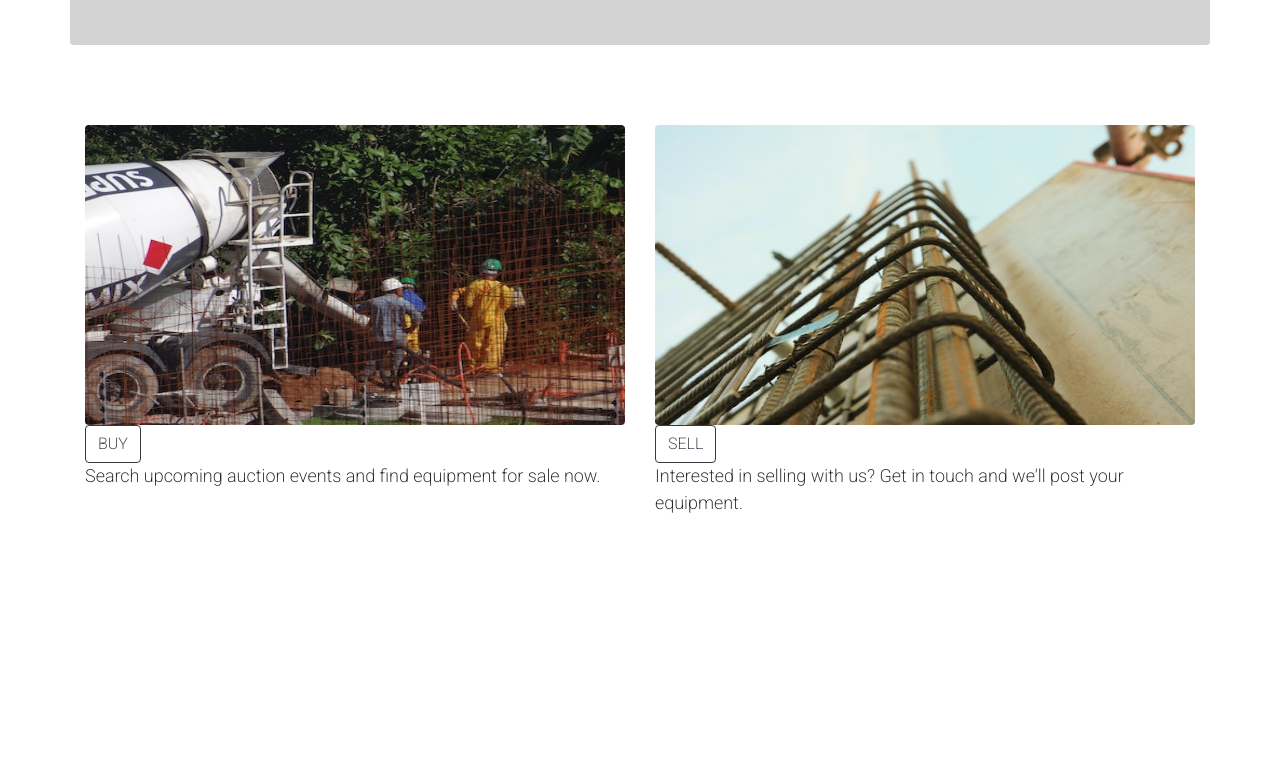
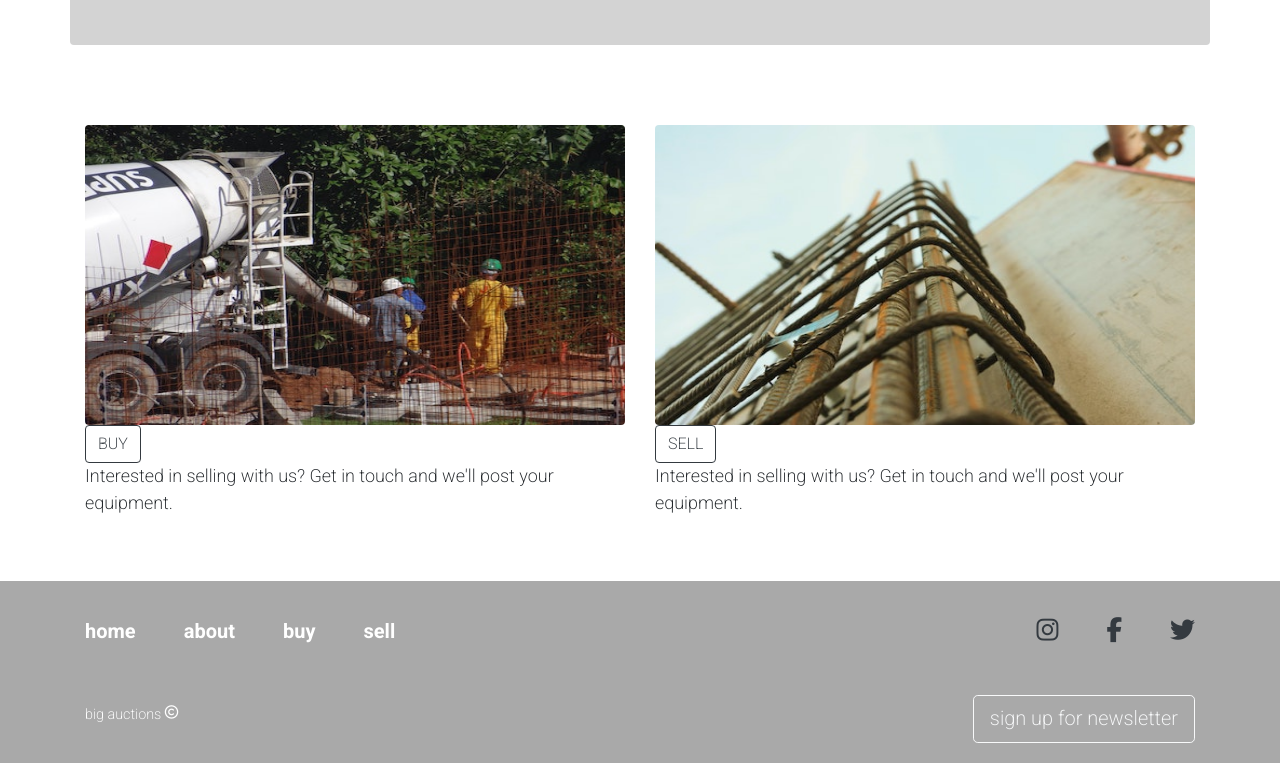
Before and after one commit to parkerfromcal/big-auctions, a website: page index.html in a window 1280 px wide. Shown: the part 1019-1782 px from the top of the page. Before the commit the page ends 1600 px from the top, so only its background shows below. Drawn offline with nearby package versions, Linux system fonts and the light colour scheme.

Commit message:
first attempt footer

```diff
--- a/css/styles.css
+++ b/css/styles.css
@@ -71,8 +71,15 @@ h2 {
 }
 
 .site-footer {
-    color:darkgrey;
-    padding: 20px 0;
+    background-color:darkgrey;
+    color: white;
+    padding: 20px;
+    text-decoration: none !important;
+}
+
+.site-footer a {
+    font-size: 20px;
+    font-weight: 550;
 }
 
 .nav-item {
--- a/index.html
+++ b/index.html
@@ -1,5 +1,6 @@
 <!DOCTYPE html>
 <html lang="en">
+
 <head>
     <!-- Required meta tags always come first -->
     <meta charset="utf-8" />
@@ -67,20 +68,25 @@
             <div class="col-md-4 col-xs-12 d-flex flex-column align-items-center">
                 <i class="fas fa-gavel fa-3x"></i>
                 <h3 class="text-center">Virtual auction events</h3>
-                    <p class="text-center">Decades of experience hosting auction events nationally. Currently, hosting full-scale auctions virtually.</p>
+                <p class="text-center">Decades of experience hosting auction events nationally. Currently, hosting
+                    full-scale auctions virtually.</p>
             </div>
             <div class="col-md-4 col-xs-12 d-flex flex-column align-items-center">
                 <i class="fas fa-hand-holding-usd fa-3x"></i>
                 <h3 class="text-center">For sale now</h3>
-                    <p class="text-center">Hub for ready-to-sell concrete equipment. Interested in selling with us?<a class="link" href="about.html"> Get in touch today.</a></p>
+                <p class="text-center">Hub for ready-to-sell concrete equipment. Interested in selling with us?<a
+                        class="link" href="about.html"> Get in touch today.</a></p>
             </div>
         </div>
 
         <div class="row pt-7 pb-5">
             <div class="col-md-6 col-xs-12">
-                    <img src="img/buy_homepage.jpg" class="rounded" width="100%" height="300px" alt="concrete truck" />
+                <div class="view">
+                    <img src="img/buy_homepage.jpg" class="rounded" width="100%" height="300px"
+                        alt="cement truck on work site" />
                     <a class="btn btn-outline-dark" href="buy.html" role="button">BUY</a>
-                    <p>Search upcoming auction events and find equipment for sale now.</p>
+                    <p>Interested in selling with us? Get in touch and we'll post your equipment.</p>
+                </div>
             </div>
             <div class="col-md-6 col-xs-12">
                 <img src="img/sell_homepage.jpg" class="rounded" width="100%" height="300px" alt="conrete forms" />
@@ -91,8 +97,30 @@
 
     </div>
 
-        <footer>
-
+    <footer class="site-footer">
+        <div class="container">
+            <div class="row">
+                <div class="col-xs-12 col-sm-6 d-flex pt-3">
+                        <a href="index.html" class="text-white pr-5" style="text-decoration:none;">home</a>
+                        <a href="about.html" class="text-white pr-5" style="text-decoration:none;">about</a>
+                        <a href="buy.html" class="text-white pr-5" style="text-decoration:none;">buy</a>
+                        <a href="sell.html" class="text-white pr-5" style="text-decoration:none;">sell</a>
+                </div>
+                <div class="col-xs-12 col-sm-6 pt-3 d-flex justify-content-end">
+                        <a href="http://instagram.com/" class="text-dark pl-5"><i class="fa fa-instagram fa-lg"></i></a>
+                        <a href="http://facebook.com/" class="text-dark pl-5"><i class="fa fa-facebook fa-lg"></i></a>
+                        <a href="http://twitter.com/" class="text-dark pl-5"><i class="fa fa-twitter fa-lg"></i></a>
+                </div>
+            </div>
+            <div class="row">
+                <div class="col-xs-12 col-sm-6 pt-5 pb-0 d-flex align-items-end">
+                    <p><small>big auctions </small><i class="fa fa-copyright fa-xs" aria-hidden="true"></i></p>
+                </div>
+                <div class="col-xs-12 col-sm-6 pt-5 d-flex justify-content-end">
+                    <button type="button" class="btn btn-outline-light btn-lg">sign up for newsletter</button>
+                </div>
+            </div>
+        </div>
     </footer>
     <!-- jQuery must come first then the Bootstrap JavaScript plugins.-->
     <script src="node_modules/jquery/dist/jquery.slim.min.js"></script>
```
Lines whose indentation alone changed are shown as unchanged.
